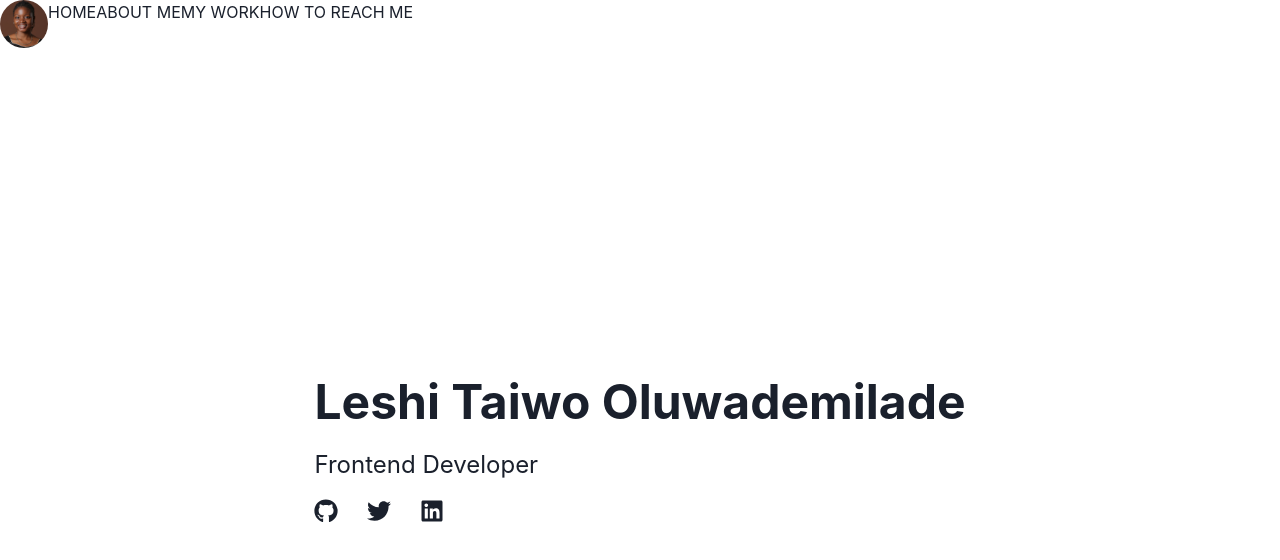
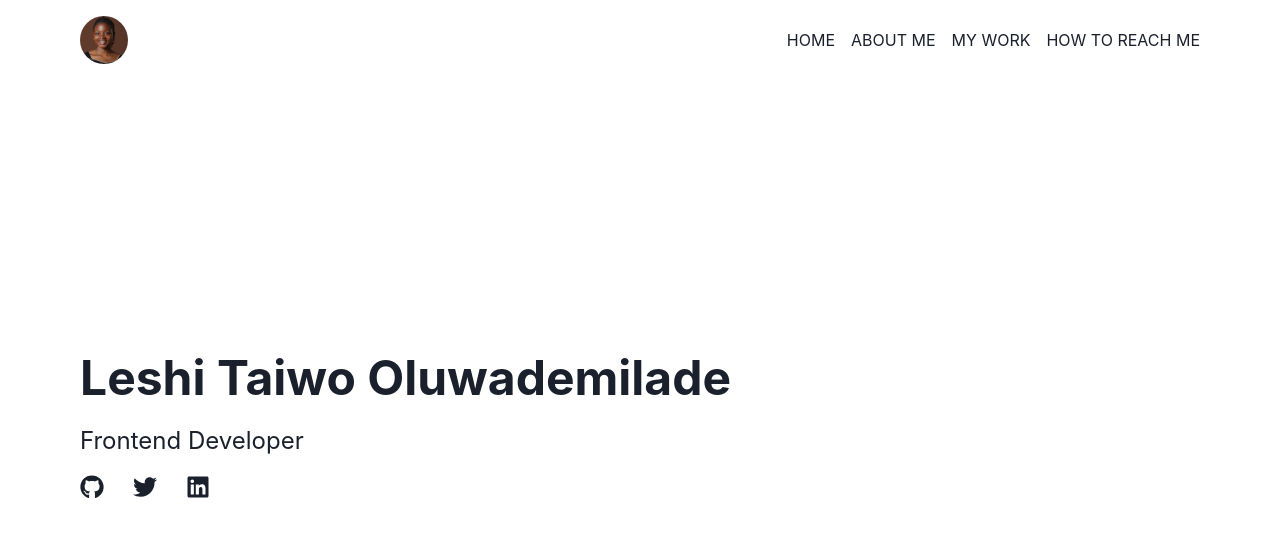
Before and after one commit to demi05/myportfolio, a React (Create React App) app: page / in a window 1280 px wide. Shown: the top 560 px of the page. Built offline with nearby package versions, Linux system fonts and the light colour scheme.

Commit message:
finished nav component

```diff
--- a/src/App.tsx
+++ b/src/App.tsx
@@ -1,9 +1,6 @@
 import { ChakraProvider } from "@chakra-ui/react";
 import {RouterProvider} from "react-router-dom";
 import router from "./Router";
-import Nav from "./components/Nav";
-// import { Router, Routes, Route as  BrowserRouter } from "react-router-dom";
-
 
 function App() {
   return (
--- a/src/components/Nav.tsx
+++ b/src/components/Nav.tsx
@@ -1,18 +1,20 @@
-import { Avatar, Box, Flex } from "@chakra-ui/react";
-import myPic from "../assets/images/my-pic.jpg"
-import { Link } from "react-router-dom"
+import { Avatar, Container, Flex } from "@chakra-ui/react";
+import myPic from "../assets/images/my-pic.jpg";
+import { Link } from "react-router-dom";
 const Nav = () => {
   return (
-    <Flex>
-      <Avatar src={myPic}/>
-      <Box>
-        <Link to={""}>HOME</Link>
-        <Link to={""}>ABOUT ME</Link>
-        <Link to={""}>MY WORK</Link>
-        <Link to={""}>HOW TO REACH ME</Link>
-      </Box>
+    <Container maxW={"6xl"} mt={"1em"}>
+    <Flex alignItems={"center"} justifyContent={"space-between"}>
+      <Avatar src={myPic} />
+        <Flex gap={"1em"}>
+          <Link to={"/"}>HOME</Link>
+          <Link to={"about"}>ABOUT ME</Link>
+          <Link to={"projects"}>MY WORK</Link>
+          <Link to={"contact"}>HOW TO REACH ME</Link>
+        </Flex>
     </Flex>
-  )
-}
+      </Container>
+  );
+};
 
-export default Nav
+export default Nav;
--- a/src/pages/Home.tsx
+++ b/src/pages/Home.tsx
@@ -1,27 +1,40 @@
 import { Box, Container, Flex, Heading, Text } from "@chakra-ui/react";
 import { FaGithub, FaTwitter, FaLinkedin } from "react-icons/fa";
-import myBackgroundImage from "../assets/images/images (4).jpg"
+import myBackgroundImage from "../assets/images/images (4).jpg";
 import { Link } from "react-router-dom";
 
 const Home = () => {
-  {console.log(myBackgroundImage)}
+  {
+    console.log(myBackgroundImage);
+  }
   return (
-    <Flex alignItems={"center"} justifyContent={"center"} minH={"100vh"}>
-    <Box backgroundImage={`url(${myBackgroundImage})`} backgroundSize={"cover"} backgroundPosition={"center"} backgroundRepeat={"no-repeat"}  >
     <Container maxWidth={"6xl"}>
+      <Flex alignItems={"center"} minH={"90vh"}>
+        <Box
+          backgroundImage={`url(${myBackgroundImage})`}
+          backgroundSize={"cover"}
+          backgroundPosition={"center"}
+          backgroundRepeat={"no-repeat"}
+        >
           <Flex flexDirection={"column"} gap={"1em"}>
             <Heading fontSize={"3rem"}>Leshi Taiwo Oluwademilade</Heading>
             <Text fontSize={"1.5rem"}>Frontend Developer</Text>
             <Flex fontSize={"1.5rem"} gap={"1.2em"}>
-        <Link to={"https://github.com/demi05"}><FaGithub /></Link>
-        <Link to={"https://x.com/toniiaa___"}><FaTwitter /></Link>
-        <Link to={"https://www.linkedin.com/in/demiladeleshi276/"}><FaLinkedin /></Link>
+              <Link to={"https://github.com/demi05"}>
+                <FaGithub />
+              </Link>
+              <Link to={"https://x.com/toniiaa___"}>
+                <FaTwitter />
+              </Link>
+              <Link to={"https://www.linkedin.com/in/demiladeleshi276/"}>
+                <FaLinkedin />
+              </Link>
             </Flex>
           </Flex>
-      </Container>
         </Box>
       </Flex>
-  )
-}
+    </Container>
+  );
+};
 
-export default Home
+export default Home;
```
Also changed, not shown: src/Router.tsx (+15 -15 lines). Lines whose indentation alone changed are shown as unchanged.
